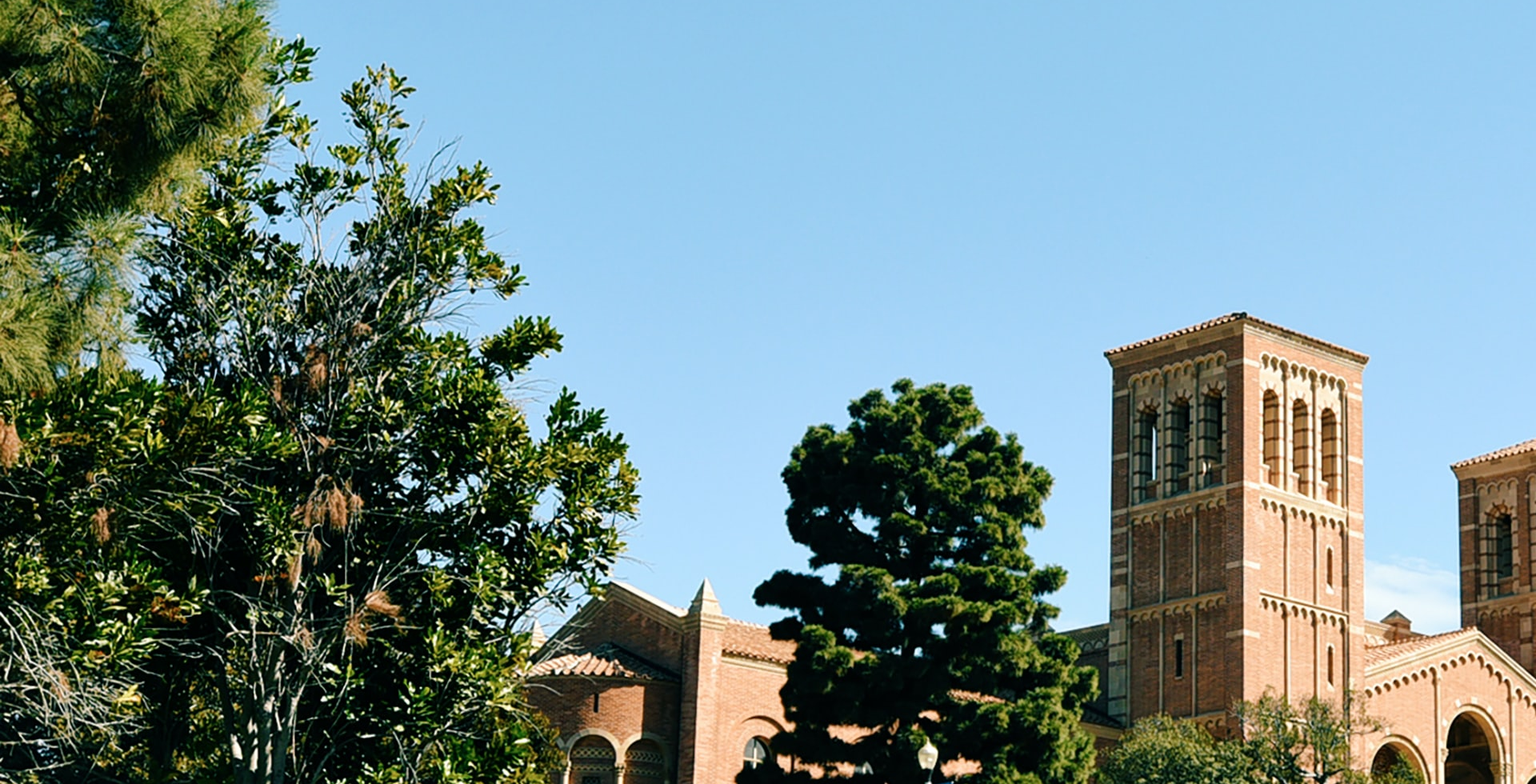
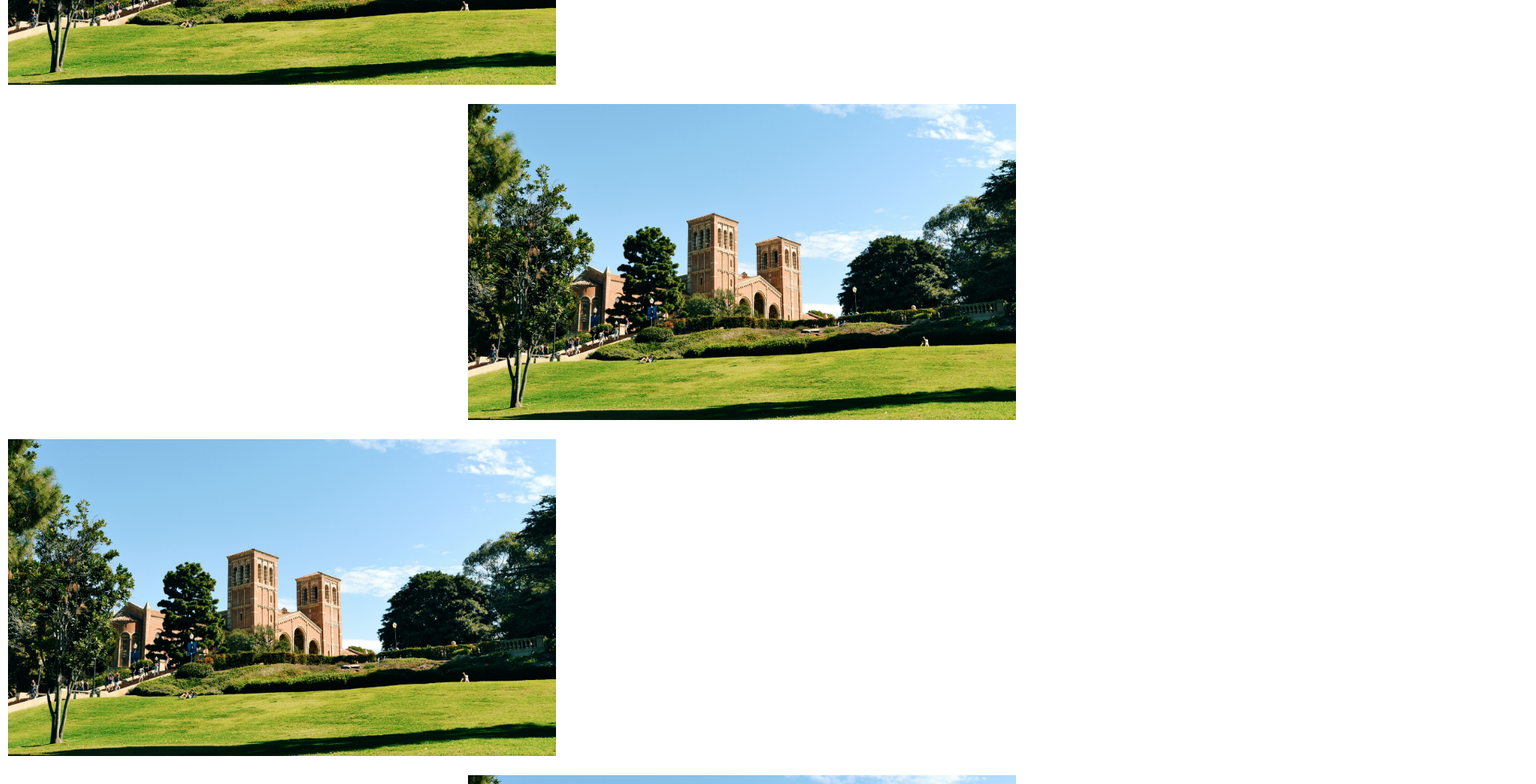
Before and after one commit to christianlung/LAHacks23, a React (Create React App) app: page / in a window 1280 px wide. Shown: the part 300-1280 px from the top of the page at 80% size, 1920 px wide, since content can reach past the window. Built offline with nearby package versions, Linux system fonts and the light colour scheme.

Commit message:
Created visual panel with 4 videos

```diff
--- a/package.json
+++ b/package.json
@@ -8,7 +8,7 @@
     "@testing-library/user-event": "^13.5.0",
     "react": "^18.2.0",
     "react-dom": "^18.2.0",
-    "react-scripts": "5.0.1",
+    "react-scripts": "^5.0.1",
     "web-vitals": "^2.1.4"
   },
   "scripts": {
--- a/src/App.css
+++ b/src/App.css
@@ -1,38 +1,11 @@
-.App {
-  text-align: center;
+.left{
+  /* display: flex;
+  justify-content: flex-start; */
+  float: left;
 }
 
-.App-logo {
-  height: 40vmin;
-  pointer-events: none;
+.right{
+  /* display: flex;
+  justify-content: flex-end; */
+  float: right;
 }
-
-@media (prefers-reduced-motion: no-preference) {
-  .App-logo {
-    animation: App-logo-spin infinite 20s linear;
-  }
-}
-
-.App-header {
-  background-color: #282c34;
-  min-height: 100vh;
-  display: flex;
-  flex-direction: column;
-  align-items: center;
-  justify-content: center;
-  font-size: calc(10px + 2vmin);
-  color: white;
-}
-
-.App-link {
-  color: #61dafb;
-}
-
-@keyframes App-logo-spin {
-  from {
-    transform: rotate(0deg);
-  }
-  to {
-    transform: rotate(360deg);
-  }
-}
--- a/src/App.js
+++ b/src/App.js
@@ -4,7 +4,18 @@ import './App.css';
 function App() {
   return (
     <div className="App">
-      <Videos/>
+      <div className="left">
+        <Videos/>
+      </div>
+      <div className="right">
+        <Videos/>
+      </div>
+      <div className="left">
+        <Videos/>
+      </div >
+      <div className="right">
+        <Videos/>
+      </div>
     </div>
   );
 }
--- /dev/null
+++ b/src/components/videos.css
@@ -0,0 +1,4 @@
+.picture{
+    width: 685px;
+    padding: 10px;
+}
--- a/src/components/videos.js
+++ b/src/components/videos.js
@@ -1,11 +1,10 @@
 import React from 'react';
+import './videos.css';
 import UCLA from '../media/UCLA.jpg';
 function videos(){
     return(
         <div>
-            <span>
-                <img className = "test" src={UCLA} alt="Image failed to load"/>
-            </span>
+            <img className = "picture" src={UCLA} alt="Image failed to load"/>
         </div>
     );
 }
```
Also changed, not shown: 1 other file (tests, documents, lock files or other folders).
